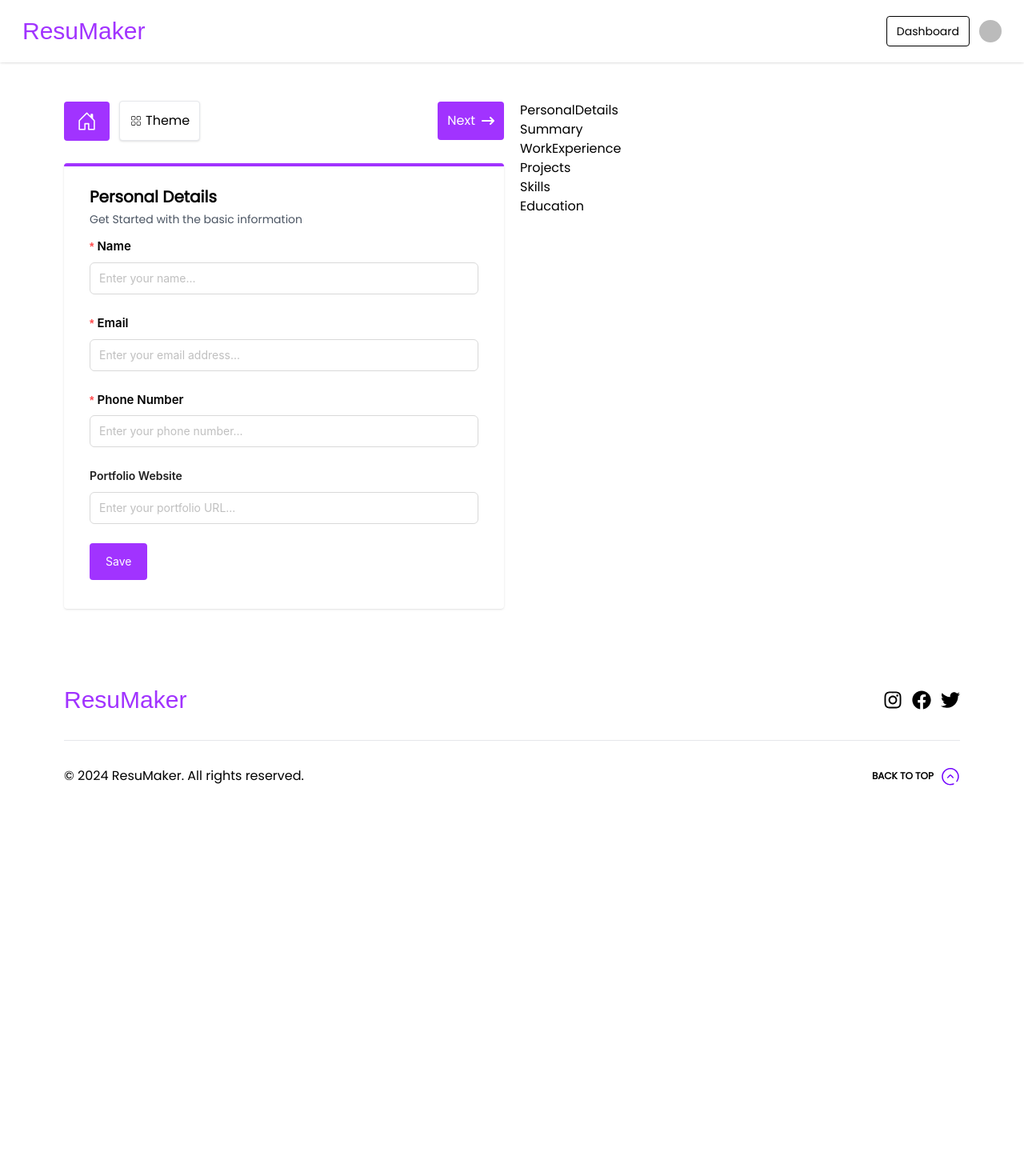
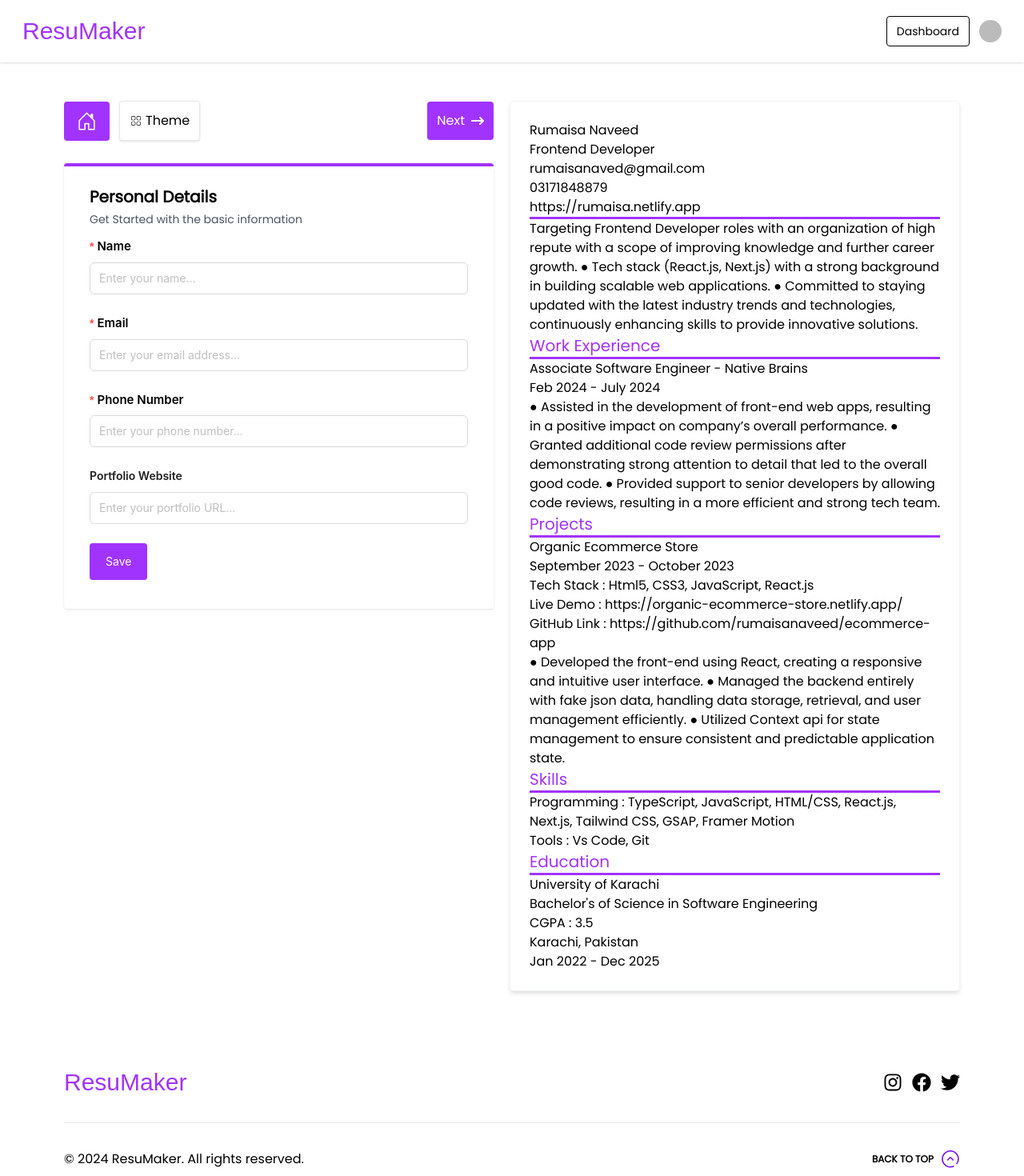
Before and after one commit to rumaisanaveed/resumaker, a Next.js app: page /create-resume in a window 1280 px wide. Shown: the top 1470 px of the page at 80% size. Before the commit the page ends 1031 px from the top, so only its background shows below. Built offline with nearby package versions, Linux system fonts and the light colour scheme; no server answers; sample sign-in values are in the browser's storage; some icons are missing; a web font is replaced by a local one.

Commit message:
Done with the html of resume preview components

```diff
--- a/src/app/components/ResumePreview.jsx
+++ b/src/app/components/ResumePreview.jsx
@@ -8,7 +8,7 @@ import { Education } from "./resumePreviewDetails/Education";
 
 export const ResumePreview = () => {
   return (
-    <div className="bg-white w-full">
+    <div className="bg-white w-full shadow-md rounded p-6 border border-gray-100">
       <PersonalDetails />
       <Summary />
       <WorkExperience />
--- /dev/null
+++ b/src/app/components/UI/Separator.jsx
@@ -0,0 +1,5 @@
+import React from "react";
+
+export const Separator = () => {
+  return <div className=" border-custom-purple border-t-[3.5px]" />;
+};
--- a/src/app/components/resumePreviewDetails/Education.jsx
+++ b/src/app/components/resumePreviewDetails/Education.jsx
@@ -1,5 +1,24 @@
 import React from "react";
+import { SectionHeading } from "./SectionHeading";
+import { Separator } from "../UI/Separator";
+import dummy from "@/app/data/dummy";
 
 export const Education = () => {
-  return <div>Education</div>;
+  return (
+    <div>
+      <SectionHeading heading="Education" />
+      <Separator />
+      <div>
+        <div>
+          <h1>{dummy.education.universityName}</h1>
+          <h2>{dummy.education.degree}</h2>
+          <p>CGPA : {dummy.education.cgpa}</p>
+        </div>
+        <div>
+          <h1>{dummy.education.location}</h1>
+          <h2>{dummy.education.duration}</h2>
+        </div>
+      </div>
+    </div>
+  );
 };
--- a/src/app/components/resumePreviewDetails/PersonalDetails.jsx
+++ b/src/app/components/resumePreviewDetails/PersonalDetails.jsx
@@ -1,5 +1,18 @@
+import dummy from "@/app/data/dummy";
 import React from "react";
 
 export const PersonalDetails = () => {
-  return <div>PersonalDetails</div>;
+  return (
+    <>
+      <div className="">
+        <h1>{dummy.personalDetails.name}</h1>
+        <h2>{dummy.personalDetails.title}</h2>
+        <p>{dummy.personalDetails.email}</p>
+      </div>
+      <div>
+        <h1>{dummy.personalDetails.phone}</h1>
+        <h2>{dummy.personalDetails.portfolio}</h2>
+      </div>
+    </>
+  );
 };
--- a/src/app/components/resumePreviewDetails/Projects.jsx
+++ b/src/app/components/resumePreviewDetails/Projects.jsx
@@ -1,5 +1,23 @@
 import React from "react";
+import { SectionHeading } from "./SectionHeading";
+import { Separator } from "../UI/Separator";
+import dummy from "@/app/data/dummy";
 
 export const Projects = () => {
-  return <div>Projects</div>;
+  return (
+    <div>
+      <SectionHeading heading="Projects" />
+      <Separator />
+      <div>
+        <div>
+          <h1>{dummy.projects.name}</h1>
+          <p>{dummy.projects.duration}</p>
+        </div>
+        <p>Tech Stack : {dummy.projects.techStack}</p>
+        <p>Live Demo : {dummy.projects.liveLink}</p>
+        <p>GitHub Link : {dummy.projects.githubLink}</p>
+      </div>
+      <div>{dummy.projects.description}</div>
+    </div>
+  );
 };
--- /dev/null
+++ b/src/app/components/resumePreviewDetails/SectionHeading.jsx
@@ -0,0 +1,5 @@
+import React from "react";
+
+export const SectionHeading = ({ heading }) => {
+  return <h1 className="text-custom-purple font-medium text-xl">{heading}</h1>;
+};
--- a/src/app/components/resumePreviewDetails/Skills.jsx
+++ b/src/app/components/resumePreviewDetails/Skills.jsx
@@ -1,5 +1,17 @@
 import React from "react";
+import { SectionHeading } from "./SectionHeading";
+import { Separator } from "../UI/Separator";
+import dummy from "@/app/data/dummy";
 
 export const Skills = () => {
-  return <div>Skills</div>;
+  return (
+    <div>
+      <SectionHeading heading="Skills" />
+      <Separator />
+      <div>
+        <p>Programming : {dummy.skills.programming}</p>
+        <p>Tools : {dummy.skills.tools}</p>
+      </div>
+    </div>
+  );
 };
--- a/src/app/components/resumePreviewDetails/Summary.jsx
+++ b/src/app/components/resumePreviewDetails/Summary.jsx
@@ -1,5 +1,12 @@
+import dummy from "@/app/data/dummy";
 import React from "react";
+import { Separator } from "../UI/Separator";
 
 export const Summary = () => {
-  return <div>Summary</div>;
+  return (
+    <>
+      <Separator />
+      <div>{dummy.summary}</div>
+    </>
+  );
 };
--- a/src/app/components/resumePreviewDetails/WorkExperience.jsx
+++ b/src/app/components/resumePreviewDetails/WorkExperience.jsx
@@ -1,5 +1,22 @@
 import React from "react";
+import { SectionHeading } from "./SectionHeading";
+import { Separator } from "../UI/Separator";
+import dummy from "@/app/data/dummy";
 
 export const WorkExperience = () => {
-  return <div>WorkExperience</div>;
+  return (
+    <div>
+      <SectionHeading heading={"Work Experience"} />
+      <Separator />
+      <div>
+        <div>
+          <p>
+            {dummy.experience.jobTitle} - {dummy.experience.companyName}
+          </p>
+          <p>{dummy.experience.duration}</p>
+        </div>
+        <div>{dummy.experience.description}</div>
+      </div>
+    </div>
+  );
 };
--- a/src/app/data/dummy.js
+++ b/src/app/data/dummy.js
@@ -1 +1,39 @@
-export default {};
+export default {
+  personalDetails: {
+    name: "Rumaisa Naveed",
+    title: "Frontend Developer",
+    email: "rumaisanaved@gmail.com",
+    phone: "03171848879",
+    portfolio: "https://rumaisa.netlify.app",
+  },
+  summary:
+    "Targeting Frontend Developer roles with an organization of high repute with a scope of improving knowledge and further career growth. ● Tech stack (React.js, Next.js) with a strong background in building scalable web applications. ● Committed to staying updated with the latest industry trends and technologies, continuously enhancing skills to provide innovative solutions.",
+  experience: {
+    companyName: "Native Brains",
+    jobTitle: "Associate Software Engineer",
+    duration: "Feb 2024 - July 2024",
+    description:
+      "● Assisted in the development of front-end web apps, resulting in a positive impact on company’s overall performance. ● Granted additional code review permissions after demonstrating strong attention to detail that led to the overall good code. ● Provided support to senior developers by allowing code reviews, resulting in a more efficient and strong tech team.",
+  },
+  projects: {
+    name: "Organic Ecommerce Store",
+    duration: "September 2023 - October 2023",
+    techStack: "Html5, CSS3, JavaScript, React.js",
+    liveLink: "https://organic-ecommerce-store.netlify.app/",
+    githubLink: "https://github.com/rumaisanaveed/ecommerce-app",
+    description:
+      "● Developed the front-end using React, creating a responsive and intuitive user interface. ● Managed the backend entirely with fake json data, handling data storage, retrieval, and user management efficiently. ● Utilized Context api for state management to ensure consistent and predictable application state.",
+  },
+  skills: {
+    programming:
+      "TypeScript, JavaScript, HTML/CSS, React.js, Next.js, Tailwind CSS, GSAP, Framer Motion",
+    tools: " Vs Code, Git ",
+  },
+  education: {
+    universityName: "University of Karachi",
+    location: "Karachi, Pakistan",
+    degree: "Bachelor's of Science in Software Engineering",
+    duration: "Jan 2022 - Dec 2025",
+    cgpa: 3.5,
+  },
+};
--- a/src/app/globals.css
+++ b/src/app/globals.css
@@ -69,10 +69,6 @@
   font-weight: 700;
 }
 
-.rm-resume-title-modal .ant-input {
-  border-color: #a133ff !important;
-}
-
 .rm-resume-title-modal .ant-modal-footer {
   margin-top: 20px !important;
 }
@@ -90,7 +86,7 @@
 }
 
 .rm-resume-title-modal .ant-modal-footer .ant-btn-primary {
-  background-color: #a133ff !important;
+  /* background-color: #a133ff !important; */
   color: white !important;
   font-weight: 600;
   font-size: 16px !important;
@@ -98,7 +94,6 @@
 
 .rm-resume-title-modal .ant-modal-footer .ant-btn-primary:hover {
   background-color: white !important;
-  border: 1px solid #a133ff;
   color: #a133ff !important;
 }
 
@@ -124,20 +119,6 @@
   font-weight: 600;
 }
 
-.rm-form .ant-input:hover,
-.rm-form .ant-input:focus,
-.rm-form .ant-input:focus-within,
-.rm-form .ant-input:visited {
-  border: 1px solid #a133ff !important;
-}
-
-.rm-form .ant-picker-outlined:hover,
-.rm-form .ant-picker-outlined:focus,
-.rm-form .ant-picker-outlined:focus-within,
-.rm-form .ant-picker-outlined:visited {
-  border: 1px solid #a133ff !important;
-}
-
 .rm-form .ant-select-selection-placeholder {
   color: #494f66 !important;
 }
@@ -145,11 +126,3 @@
 .rm-multi-select .ant-select-multiple .ant-select-selector {
   height: 40px !important;
 }
-
-.rm-multi-select .ant-select-multiple .ant-select-selector:focus,
-.rm-multi-select .ant-select-multiple .ant-select-selector:hover,
-.rm-multi-select .ant-select-multiple .ant-select-selector:visited,
-.rm-multi-select .ant-select-multiple .ant-select-selector:active,
-.rm-multi-select .ant-select-multiple .ant-select-selector:focus-within {
-  border: 1px solid #a133ff !important ;
-}
--- a/tailwind.config.js
+++ b/tailwind.config.js
@@ -17,5 +17,15 @@ module.exports = {
       },
     },
   },
-  plugins: [],
+  plugins: [
+    function ({ addBase, theme }) {
+      addBase({
+        ":root": {
+          "--color-primary": theme("colors.custom-purple"),
+          "--color-secondary": theme("colors.custom-gray"),
+          // Add more variables as needed
+        },
+      });
+    },
+  ],
 };
```
